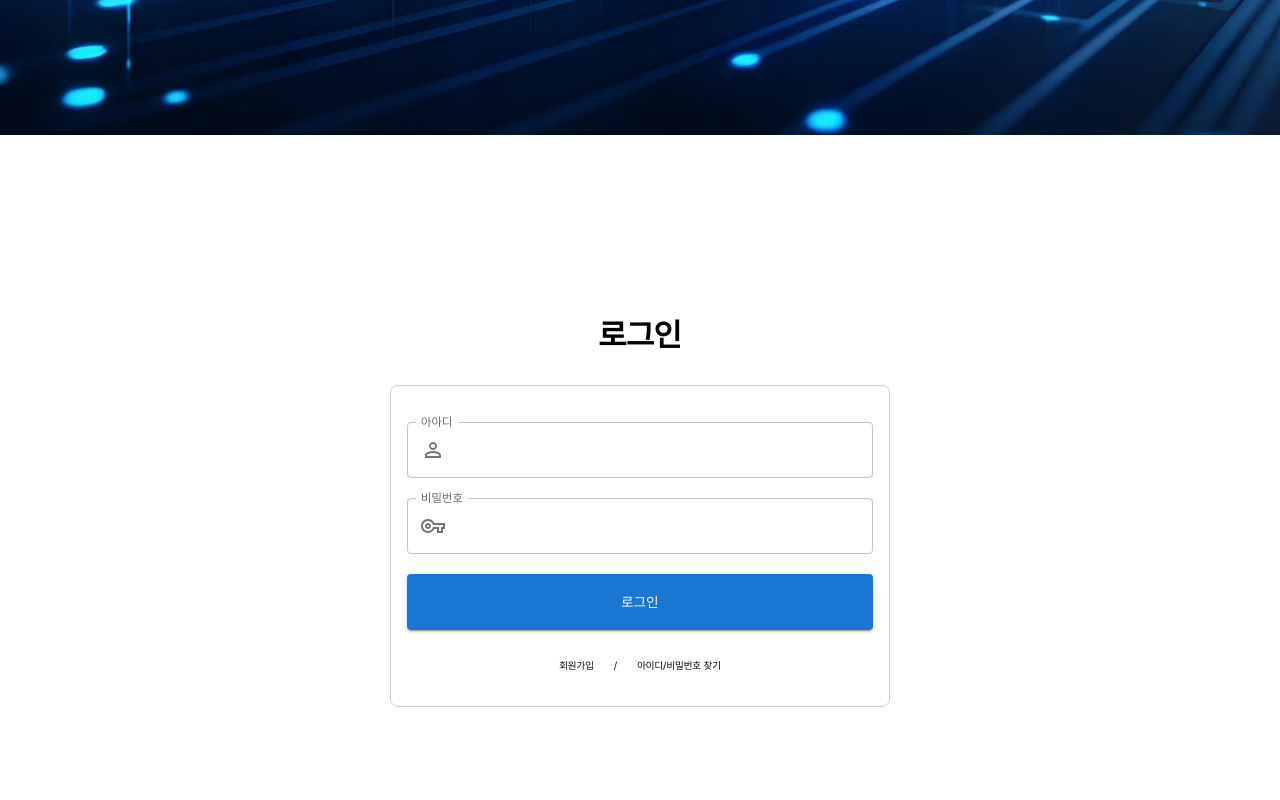
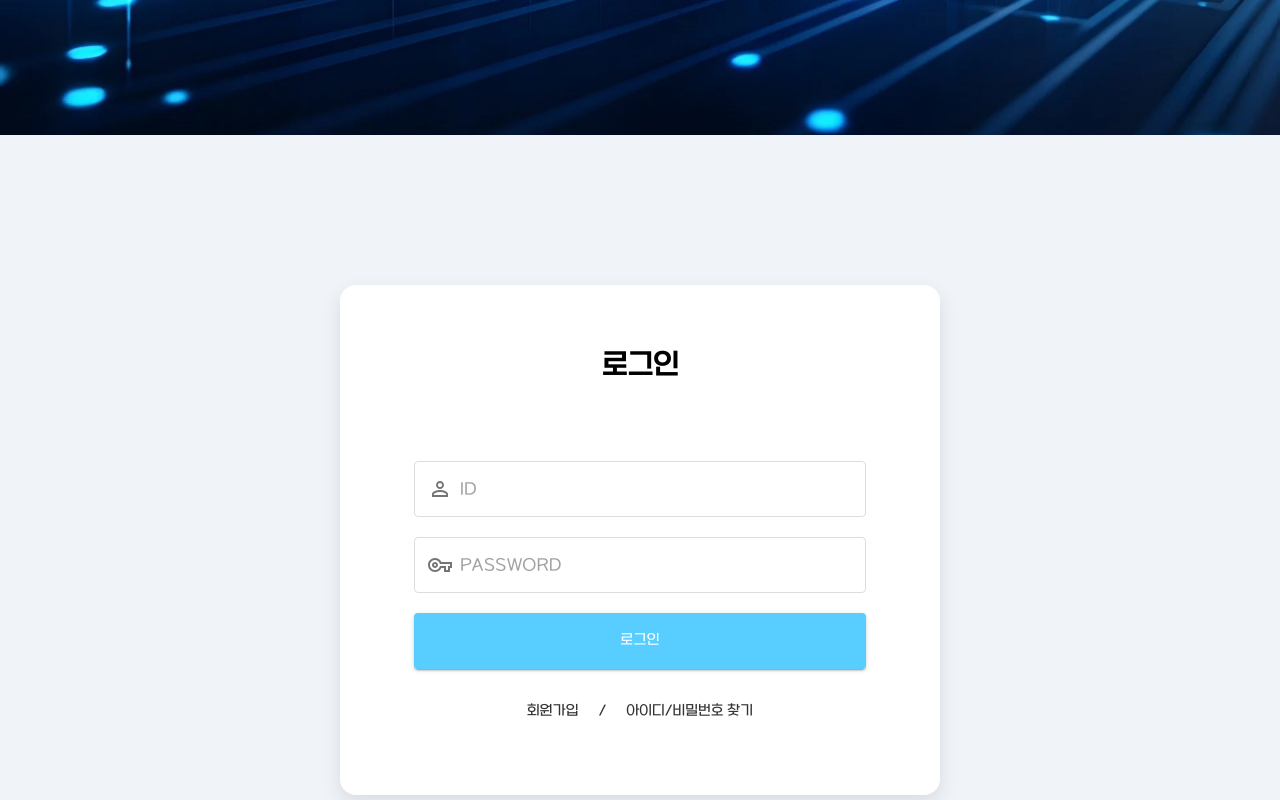
Before and after one commit to hiy0ung/yumyum_web, a React (Create React App) app in the folder yumyum_front/: page /main in a window 1280 px wide. Shown: the part 3420-4220 px from the top of the page. Built offline with nearby package versions, Linux system fonts and the light colour scheme.

Commit message:
20250106 shy2

```diff
--- a/yumyum_front/src/App.css
+++ b/yumyum_front/src/App.css
@@ -1,5 +1,9 @@
 #home * {
 	font-family: "Pretendard-Regular" !important;
+}
+
+#logIn * {
+  font-family: "SB-어그로-L" !important;
 }
 
 * {
--- a/yumyum_front/src/views/Authentication/Login/Login.tsx
+++ b/yumyum_front/src/views/Authentication/Login/Login.tsx
@@ -80,17 +80,20 @@ export default function Login() {
 
   return (
     <>
+      <div css={css.container}>
+        <div css={css.backgroundStyle}>
           <h2 css={css.logInTitle}>로그인</h2>
           <Box css={css.formStyle} component="form">
             <Box css={css.duplicatedContainer}>
               <TextField
-            label="아아디"
+                placeholder="ID"
                 type="text"
                 name="userId"
                 variant="outlined"
                 value={userLogInInfo.userId}
                 onChange={handleInputChange}
                 autoComplete="off"
+                css={css.customInputStyle}
                 slotProps={{
                   input: {
                     startAdornment: (
@@ -103,13 +106,14 @@ export default function Login() {
               />
             </Box>
             <TextField
-          label="비밀번호"
+              placeholder="PASSWORD"
               type="password"
               name="userPw"
               variant="outlined"
               value={userLogInInfo.userPw}
               onChange={handleInputChange}
               autoComplete="off"
+              css={css.customInputStyle}
               slotProps={{
                 input: {
                   startAdornment: (
@@ -140,6 +144,8 @@ export default function Login() {
               </Link>
             </Box>
           </Box>
+        </div>
+      </div>
     </>
   );
 }
--- a/yumyum_front/src/views/Authentication/Login/Style.ts
+++ b/yumyum_front/src/views/Authentication/Login/Style.ts
@@ -1,11 +1,28 @@
 import { css } from "@emotion/react";
+
+export const container = css`
+  display: flex;
+  justify-content: center;
+  max-width: 1280px;
+`;
+
+export const backgroundStyle = css`
+  display: flex;
+  flex-direction: column;
+  justify-content: center;
+  align-items: center;
+  background-color: #ffffff;
+  box-shadow: 0px 8px 20px rgba(0, 0, 0, 0.1);
+  border-radius: 16px;
+  width: 600px;
+  padding: 32px;
+`;
 
 export const formStyle = css`
   width: 500px !important;
-    padding: 16px;
-    margin: 0 auto;
-    border: 1px solid #ccc;
-    border-radius: 8px;
+  padding: 24px;
+  margin: 100 auto;
+  background-color: #ffffff;
   display: flex;
   flex-direction: column;
 
@@ -27,13 +44,19 @@ export const logInTitle = css`
   height: 100px;
   line-height: 100px;
   font-weight: bold;
-    font-size: 32px;
+  font-size: 28px;
+  font-weight: bold;
 `;
 
 export const submitButton = css`
   height: 56px;
   width: 100%;
   text-align: center;
+  background-color:#58cdff;
+
+  &:hover {
+    background-color: #0db4fc;
+  }
 `;
 
 export const duplicatedContainer = css`
@@ -52,15 +75,40 @@ export const duplicatedContainer = css`
 `;
 
 export const link = css`
-    margin-top: 10px;
+  margin-top: 16px;
   display: flex;
   justify-content: center;
 `;
 
 export const linkText = css`
-    font-size: 10px;
+  font-size: 14px;
   text-decoration: none;
-    color: black;
+  color: #333333;
   margin-right: 10px;
   margin-left: 10px;
+
+  &:hover {
+    text-decoration: underline;
+  }
 `;
+
+export const customInputStyle = css`
+  width: 100%;
+  border-radius: 8px; /* 둥근 모서리 */
+  .MuiOutlinedInput-root {
+    &::placeholder {
+      color: #999;
+      font-size: 14px;
+    }
+
+    & fieldset {
+      border-color: #ddd;
+    }
+    &:hover fieldset {
+      border-color: #9f9f9f;
+    }
+    &.Mui-focused fieldset {
+      border-color: #9f9f9f;
+    }
+  }
+`;
--- a/yumyum_front/src/views/Authentication/SignUp/SignUp.tsx
+++ b/yumyum_front/src/views/Authentication/SignUp/SignUp.tsx
@@ -10,6 +10,7 @@ import {
   FormControlLabel,
   InputAdornment,
   Collapse,
+  Typography,
 } from "@mui/material";
 import PermIdentityIcon from "@mui/icons-material/PermIdentity";
 import VpnKeyOutlinedIcon from "@mui/icons-material/VpnKeyOutlined";
@@ -255,6 +256,7 @@ function SignUp() {
   };
   return (
       <>
+        <div css={css.container}>
           <h2 css={css.signUpTitle}>회원가입</h2>
           <Box css={css.formStyle} component="form">
             <Box
@@ -267,7 +269,7 @@ function SignUp() {
                 }}
             >
               <TextField
-                label="아아디"
+                  placeholder="아이디"
                   type="text"
                   name="userId"
                   variant="outlined"
@@ -275,6 +277,7 @@ function SignUp() {
                   onChange={handleInputChange}
                   error={!!errorsMsg?.userId}
                   autoComplete="아이디를 입력해주세요"
+                  css={css.customInputStyle}
                   helperText={
                     successMsg.userId ? successMsg?.userId : errorsMsg?.userId
                   }
@@ -293,7 +296,7 @@ function SignUp() {
               </Button>
             </Box>
             <TextField
-              label="비밀번호"
+                placeholder="비밀번호"
                 type="password"
                 name="userPw"
                 variant="outlined"
@@ -301,6 +304,7 @@ function SignUp() {
                 onChange={handleInputChange}
                 error={!!errorsMsg?.userPw}
                 helperText={errorsMsg?.userPw}
+                css={css.customInputStyle}
                 slotProps={{
                   input: {
                     startAdornment: (
@@ -312,13 +316,14 @@ function SignUp() {
                 }}
             />
             <TextField
-              label="비밀번호 확인"
+                placeholder="비밀번호 확인"
                 type="password"
                 name="checkPw"
                 variant="outlined"
                 value={userSignUpInfo.checkPw}
                 onChange={handleInputChange}
                 error={!!errorsMsg?.checkPw}
+                css={css.customInputStyle}
                 helperText={
                   userSignUpInfo.userPw === userSignUpInfo.checkPw
                       ? successMsg.checkPw
@@ -335,7 +340,7 @@ function SignUp() {
                 }}
             />
             <TextField
-              label="이름"
+                placeholder="이름"
                 type="text"
                 name="userName"
                 variant="outlined"
@@ -343,6 +348,7 @@ function SignUp() {
                 onChange={handleInputChange}
                 error={!!errorsMsg?.userName}
                 helperText={errorsMsg?.userName}
+                css={css.customInputStyle}
                 slotProps={{
                   input: {
                     startAdornment: (
@@ -354,7 +360,7 @@ function SignUp() {
                 }}
             />
             <TextField
-              label="이메일"
+                placeholder="이메일"
                 type="email"
                 name="userEmail"
                 variant="outlined"
@@ -362,6 +368,7 @@ function SignUp() {
                 onChange={handleInputChange}
                 error={!!errorsMsg?.userEmail}
                 helperText={errorsMsg?.userEmail}
+                css={css.customInputStyle}
                 slotProps={{
                   input: {
                     startAdornment: (
@@ -373,7 +380,7 @@ function SignUp() {
                 }}
             />
             <TextField
-              label="핸드폰 번호( - 제외하고 입력)"
+                placeholder="핸드폰 번호( - 제외하고 입력)"
                 type="text"
                 name="userPhone"
                 variant="outlined"
@@ -381,6 +388,7 @@ function SignUp() {
                 onChange={handleInputChange}
                 error={!!errorsMsg?.userPhone}
                 helperText={errorsMsg?.userPhone}
+                css={css.customInputStyle}
                 slotProps={{
                   input: {
                     startAdornment: (
@@ -393,13 +401,14 @@ function SignUp() {
             />
             <Box css={css.duplicatedContainer}>
               <TextField
-                label="사업자 번호( - 제외하고 입력)"
+                  placeholder="사업자 번호( - 제외하고 입력)"
                   type="text"
                   name="userBusinessNumber"
                   variant="outlined"
                   value={userSignUpInfo.userBusinessNumber}
                   onChange={handleInputChange}
                   error={!!errorsMsg?.userBusinessNumber}
+                  css={css.customInputStyle}
                   helperText={
                     successMsg.userBusinessNumber
                         ? successMsg.userBusinessNumber
@@ -441,6 +450,12 @@ function SignUp() {
                     />
                   }
                   label="개인정보 동의"
+                      sx={{
+                        "& .MuiFormControlLabel-label": {
+                          fontSize: "15px",
+                          color: "#464545",
+                        },
+                      }}
               />
               <KeyboardArrowDownOutlinedIcon
                   onClick={() => handleSlideToggle("privacyPolicyAgreed")}
@@ -454,15 +469,18 @@ function SignUp() {
               <FormControlLabel
                   control={
                     <Checkbox
-                      sx={{
-                        fontSize: 200,
-                      }}
                         name="marketingAgreed"
                         checked={userSignUpInfo.marketingAgreed}
                         onChange={handleCheckboxChange}
                     />
                   }
                   label="마케팅 수신동의"
+                  sx={{
+                    "& .MuiFormControlLabel-label": {
+                      fontSize: "15px",
+                      color: "#464545",
+                    },
+                  }}
               />
               <KeyboardArrowDownOutlinedIcon
                   onClick={() => handleSlideToggle("marketingAgreed")}
@@ -472,9 +490,8 @@ function SignUp() {
               <Box css={css.agreed}>된다~~</Box>
             </Collapse>
 
-          <Box>
+            <Box css={css.submitButton}>
               <Button
-                css={css.submitButton}
                   type="submit"
                   onClick={handleSubmit}
                   variant="contained"
@@ -483,7 +500,6 @@ function SignUp() {
                 가입하기
               </Button>
               <Button
-                css={css.submitButton}
                   variant="outlined"
                   onClick={handleGoBack}
               >
@@ -491,6 +507,7 @@ function SignUp() {
               </Button>
             </Box>
           </Box>
+        </div>
       </>
   );
 }
--- a/yumyum_front/src/views/Authentication/SignUp/Styles.ts
+++ b/yumyum_front/src/views/Authentication/SignUp/Styles.ts
@@ -1,16 +1,29 @@
-import {css} from "@emotion/react";
+import { css } from "@emotion/react";
+
+export const container = css`
+  background-color: #f0f4f8;
+  padding-bottom: 30px;
+
+  & * {
+    font-family: "SB-어그로-L" !important;
+  }
+`;
 
 export const formStyle = css`
-    width: 500px !important;
-    padding: 16px;
+  width: 550px !important;
+  padding: 20px;
   margin: 0 auto;
-    border: 1px solid #ccc;
-    border-radius: 8px;
+  border: none;
+  border-radius: 14px;
   display: flex;
   flex-direction: column;
+  box-shadow: 0px 8px 20px rgba(0, 0, 0, 0.1);
+  background-color: #ffffff;
+  font-family: 'SB-어그로-L', sans-serif;
 
   & > div {
     margin-bottom: 20px;
+    border-radius: 10px;
   }
 
   & > label {
@@ -54,20 +67,49 @@ export const signUpTitle = css`
   line-height: 100px;
   font-weight: bold;
   font-size: 32px;
+  font-family: "Pretendard-Regular" !important;
 `;
 
 export const agreed = css`
   height: 100px;
-    border-radius: 4px;
-    border: 1px solid #ccc;
+
   box-sizing: border-box;
   padding: 15px;
+  background-color: #f0f8ff;
+  border: 1px solid #dcdcdc;
+  border-radius: 5px;
 `;
 
 export const submitButton = css`
+  display: flex;
+  justify-content: space-evenly;
+  align-items: center;
   height: 56px;
-    width: 50%;
-    text-align: center;
+  width: 100%;
+
+  & > button {
+    width: 45%;
+    height: 90%;
+    font-weight: bold;
+    font-size: 15px;
+  }
+
+  & > button:nth-child(1) {
+    background-color: #58cdff;
+  }
+
+  & > button:nth-child(1):hover {
+    background-color:  #0db4fc;
+  }
+
+  & > button:nth-child(2) {
+    border: 1px solid #58cdff;
+    color: #58cdff;
+  }
+
+  & > button:nth-child(2):hover {
+    background-color:rgba(88, 205, 255, 0.14);
+  }
 `;
 
 export const duplicatedContainer = css`
@@ -80,6 +122,36 @@ export const duplicatedContainer = css`
 
   & button {
     flex: 1;
-        margin-left: 20px;
+    margin-left: 15px;
+    border: none;
+    border-radius: 5px;
+    background-color: #58cdff;
+    color: white;
+    font-weight: bold;
+    font-size: 13px;
+  }
+  & button:hover {
+    background-color: #0db4fc;
   }
 `;
+
+export const customInputStyle = css`
+  width: 100%;
+  border-radius: 8px;
+  .MuiOutlinedInput-root {
+    &::placeholder {
+      color: #999;
+      font-size: 5px;
+    }
+
+    & fieldset {
+      border-color: #ddd;
+    }
+    &:hover fieldset {
+      border-color: #9f9f9f;
+    }
+    &.Mui-focused fieldset {
+      border-color: #9f9f9f;
+    }
+  }
+`;
--- a/yumyum_front/src/views/Main/Style.ts
+++ b/yumyum_front/src/views/Main/Style.ts
@@ -330,6 +330,7 @@ export const cardInfoBottomList4Container = css`
 `;
 export const logInContainer = css`
     padding: 150px 0;
+    background-color: #f0f4f8;
 `;
 export const footerContainer = css`
     padding: 80px 0;
--- a/yumyum_front/src/views/Order/Style.ts
+++ b/yumyum_front/src/views/Order/Style.ts
@@ -4,7 +4,7 @@ const colors = {
   background: "#F5F5F5",
   primary: "rgba(252, 183, 54)",
   text: "#333333",
-  button: "rgb(37, 168, 255)",
+  button: "#58CCFF",
   buttonHover: "rgb(85, 193, 255)",
   modalOverlay: "rgba(0, 0, 0, 0.5)",
 };
--- a/yumyum_front/src/views/Stats/Time/Style.ts
+++ b/yumyum_front/src/views/Stats/Time/Style.ts
@@ -106,7 +106,7 @@ export const chartContainer = css`
   padding: 20px;
   margin: 20px 15px;
   min-width: 1280px;
-  background-color: #f9f9f9;
+  background-color: #ffffff;
   border-radius: 20px;
   box-shadow: 0 4px 10px rgba(0, 0, 0, 0.1);
 
```
Also changed, not shown: yumyum_front/src/assets/src/Calendar.css (+16 -12 lines), yumyum_front/src/views/Stats/Time/TimeStats.tsx (+15 -2 lines). Lines whose indentation alone changed are shown as unchanged.
